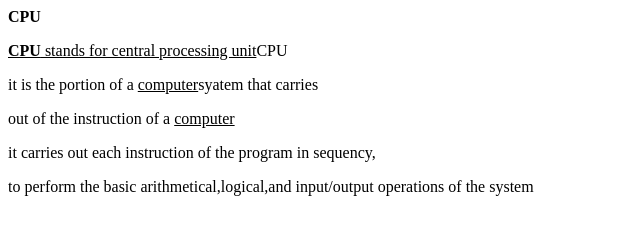
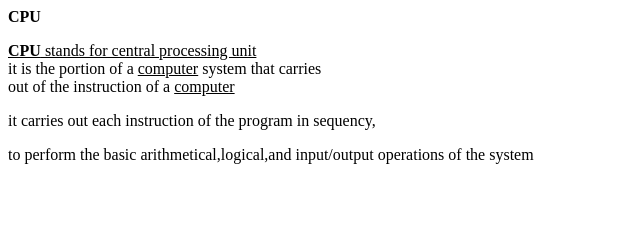
Before and after one commit to iamneo-production/cbacafcfabadaeccdfffebaeceaec, a website: page public/index.html in a window 1280 px wide. Shown: the whole page, without its empty margins (0-640 px from the left). Drawn offline with Linux system fonts and the light colour scheme.

Commit message:
Backup Commit

```diff
--- a/public/index.html
+++ b/public/index.html
@@ -3,9 +3,9 @@
       <b>CPU</b>
     </head>
     <body>
-        <p><u><b>CPU</b> stands for central processing unit</u>CPU
-            <p></p>it is the portion of a <u>computer</u>syatem that carries</b>
-        <p>out of the instruction of a <u>computer</u></p>
+        <p><u><b>CPU</b> stands for central processing unit</u><br>
+            it is the portion of a <u>computer</u> system that carries<br>
+        out of the instruction of a <u>computer</u><br>
         <p>it carries out each instruction of the program in sequency,</p>
         <p>to perform the basic arithmetical,logical,and input/output operations of the system</p>
     </body>
```
